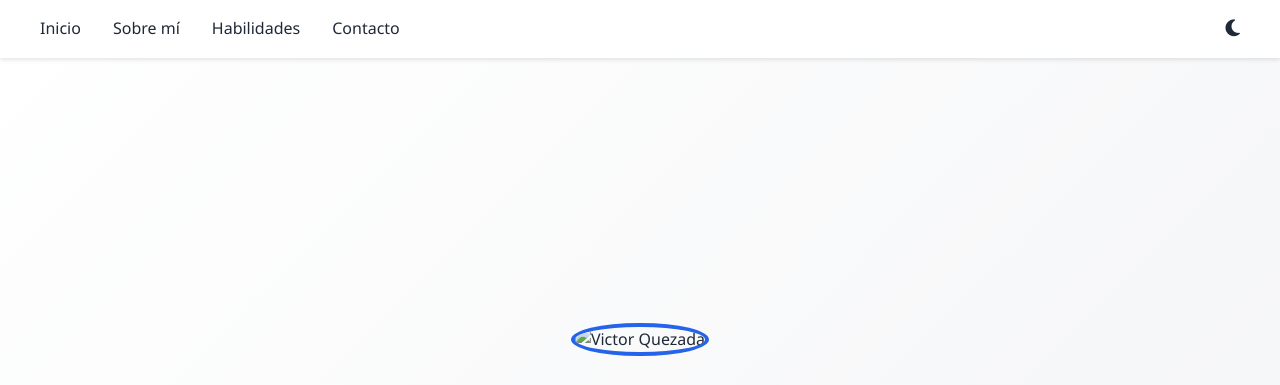
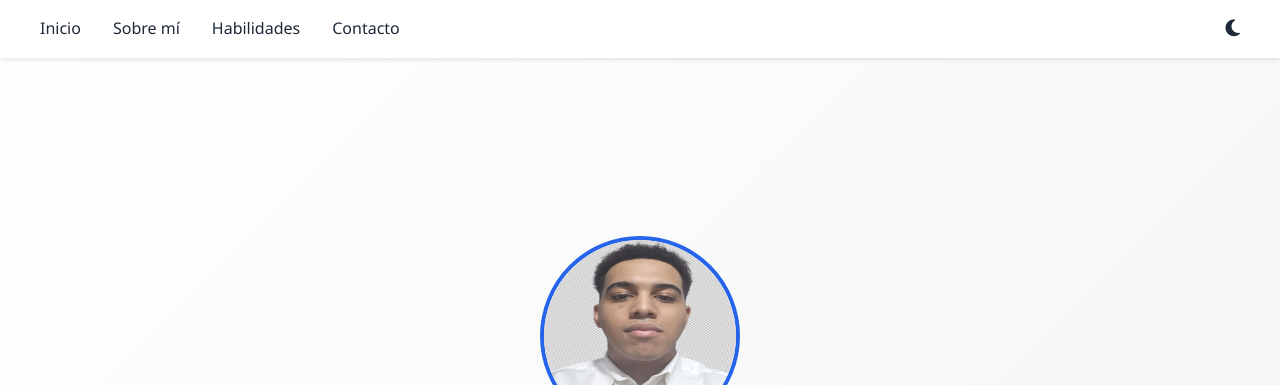
Before and after one commit to VictorAQuezada/Portafolio, a plain HTML site: page index.html in a window 1280 px wide. Shown: the top 385 px of the page. Drawn offline with nearby package versions, Linux system fonts and the light colour scheme.

Commit message:
Add files via upload

```diff
--- a/index.html
+++ b/index.html
@@ -241,7 +241,7 @@
 
     <section id="home" class="hero">
         <div class="hero-content">
-            <img src="images/profile.png" alt="Victor Quezada" class="profile-img">
+            <img src="images/perfil.png" alt="Victor Quezada" class="profile-img">
             <h1 class="title">Victor Quezada</h1>
             <p class="subtitle">Estudiante de Ingeniería en Sistemas | Digitador de Datos Contables</p>
             <div class="social-links">
```
